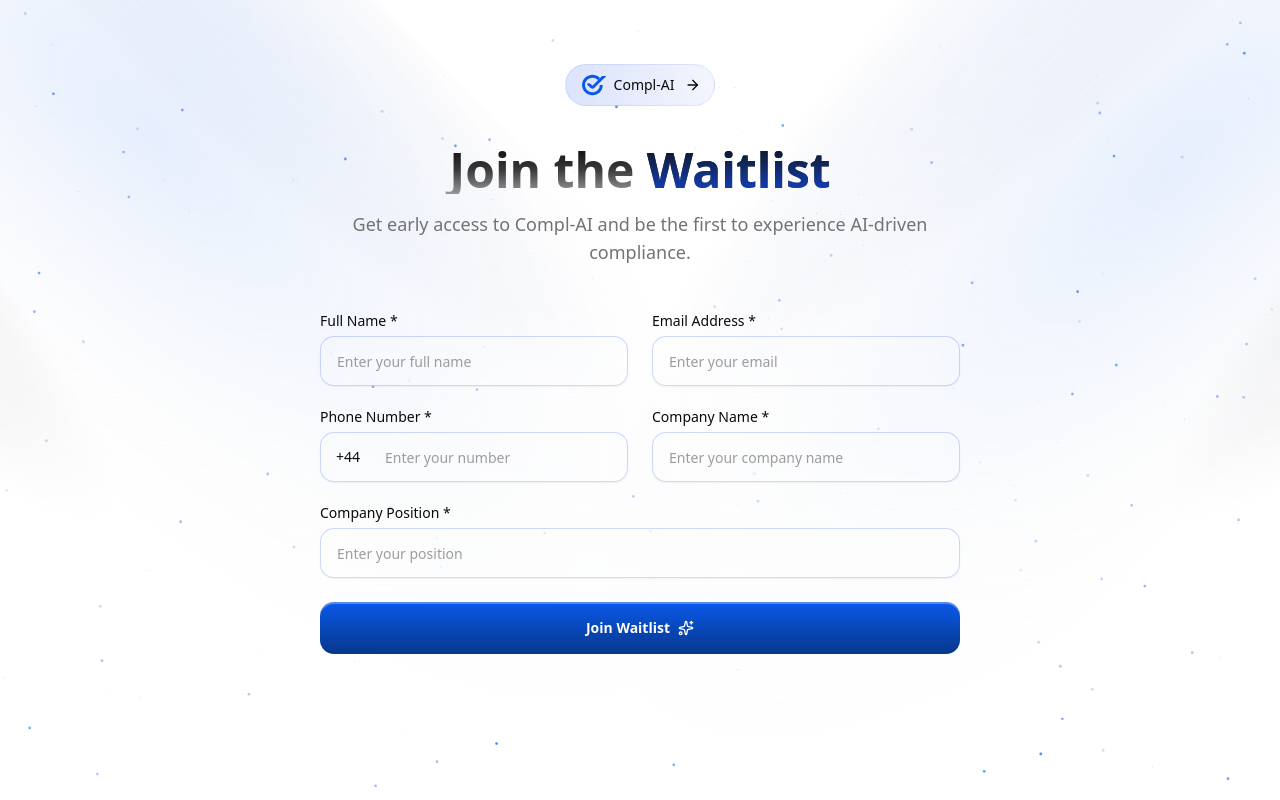
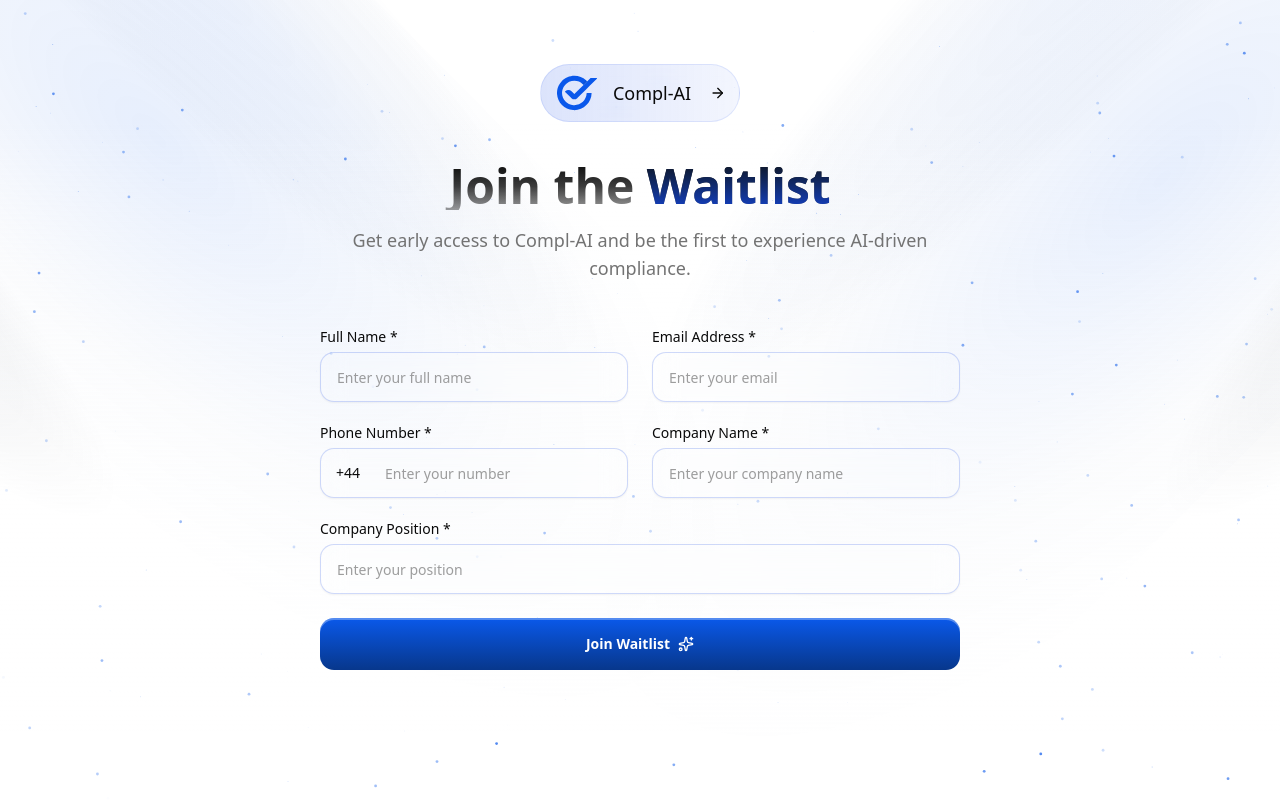
Before and after one commit to Arsalanbashir831/compl-aiearlyaccess, a Next.js app: page / in a window 1280 px wide. Built offline with nearby package versions, Linux system fonts and the light colour scheme.

Commit message:
Enhance WaitlistPage styling by adjusting logo size and text size for improved visibility and user experience

```diff
--- a/src/app/page.tsx
+++ b/src/app/page.tsx
@@ -39,17 +39,17 @@
           animate={{ opacity: 1, y: 0 }}
           transition={{ duration: 0.5 }}
           onClick={() => window.location.href = 'https://compl-ai.co.uk'}
-          className=" cursor-pointer border-primary/10 from-primary/15 to-primary/5 mb-0 inline-flex items-center gap-2 rounded-full border bg-linear-to-r px-4 py-2 backdrop-blur-sm"
+          className=" cursor-pointer border-primary/10 from-primary/15 to-primary/5 mb-0 inline-flex items-center gap-4 rounded-full border bg-linear-to-r px-4 py-2 backdrop-blur-sm"
         >
           <Image
             src="/logo.svg"
             alt="logo"
-            width={24}
-            height={24}
-            className="spin h-6 w-6 cursor-pointer"
+            width={34}
+            height={34}
+            className="spin h-10 w-10 cursor-pointer"
 
           />
-          <span className="text-sm font-medium">Compl-AI</span>
+          <span className="text-lg font-medium">Compl-AI</span>
           <motion.div
             animate={{ x: [0, 5, 0] }}
             transition={{ duration: 1.5, repeat: Number.POSITIVE_INFINITY }}
```
